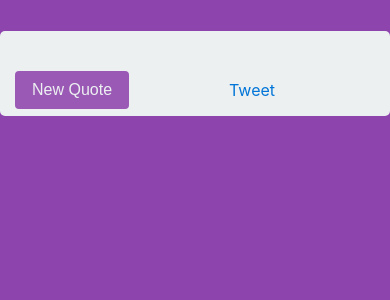
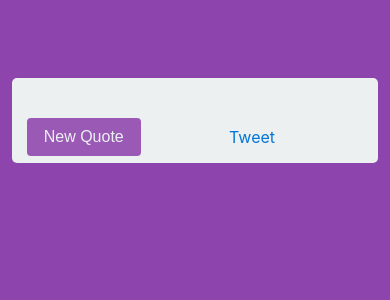
Before and after one commit to JordanWCotton/RandomQuoteGenerator, a PHP site: page /index.html in a window 390 px wide. Shown: the top 300 px of the page. Run offline with PHP 8.4, Linux system fonts and the light colour scheme; some libraries are stand-ins or nearby versions.

Commit message:
Update mobile styling

```diff
--- a/css/styles.css
+++ b/css/styles.css
@@ -43,3 +43,10 @@ footer {
 footer h5 {
   padding-left: 30px;
 }
+
+@media only screen and (max-width: 750px) {
+  #quote-box {
+    margin-top: 20%;
+    margin-left: 3%;
+    margin-right: 3%;
+  }
```
